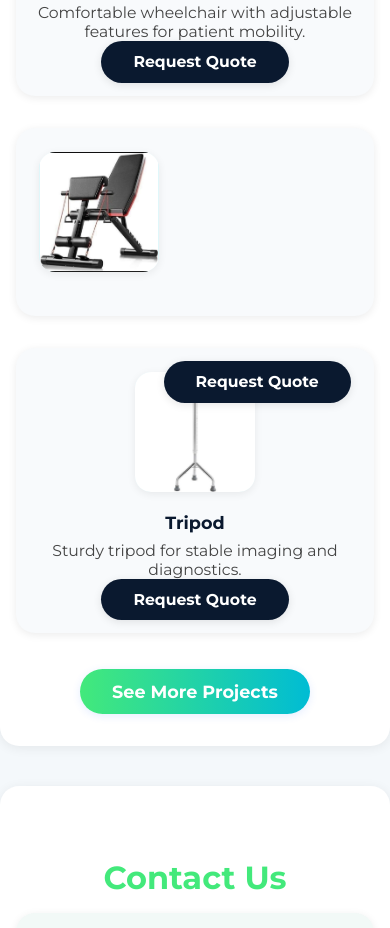
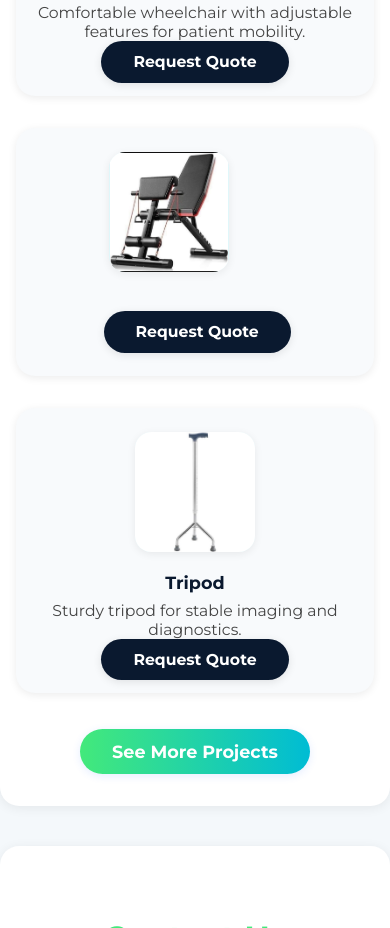
Before and after one commit to Constructionsux/momerc, a plain HTML site: page index.html in a window 390 px wide. Shown: the part 3575-4503 px from the top of the page. Drawn offline with Linux system fonts and the light colour scheme.

Commit message:
Add files via upload

```diff
--- a/index.html
+++ b/index.html
@@ -129,11 +129,11 @@
         <div class="product-desc">Comfortable wheelchair with adjustable features for patient mobility.</div>
         <a href="#contact" class="btn" style="font-size:0.98rem;">Request Quote</a>
       </div>
-      <div class="product-card">
-        <img src="media/product3.jpg" alt="Infusion Pump" class="product-img">
+      <div class="product-card" id="pro">
+        <img src="media/product3.jpg" alt="Infusion Pump" class="product-img" id="p1">
         <!-- <div class="product-title">Infusion Pump</div> -->
         <!-- <div class="product-desc">Reliable infusion pump for precise fluid delivery in clinical settings.</div> -->
-        <a href="#contact" class="btn" style="font-size:0.98rem; position: relative; top: 100px;">Request Quote</a>
+        <a href="#contact" class="btn" id="bless" style="font-size:0.98rem; ">Request Quote</a>
       </div>
       <div class="product-card">
         <img src="media/products4.jpg" alt="Tripod" class="product-img">
--- a/style.css
+++ b/style.css
@@ -406,7 +406,13 @@
       border-radius: 1.2rem 1.2rem 0 0;
       margin-top: 2rem;
     }
+    #bless{
+      position: relative; top: 100px;
+    }
     @media (max-width: 900px) {
       .about-content { flex-direction: column; gap: 1.5rem; }
       .services-grid, .products-list { grid-template-columns: 1fr; }
+      #bless{position: relative; top: 50px ; right: 60px;}
+      #p1{position: relative; left: 70px;}
+      #pro{height: 200px; display:inline-block; justify-content: center;}
     }
```
Also changed, not shown: product.html (+9 -3 lines).
